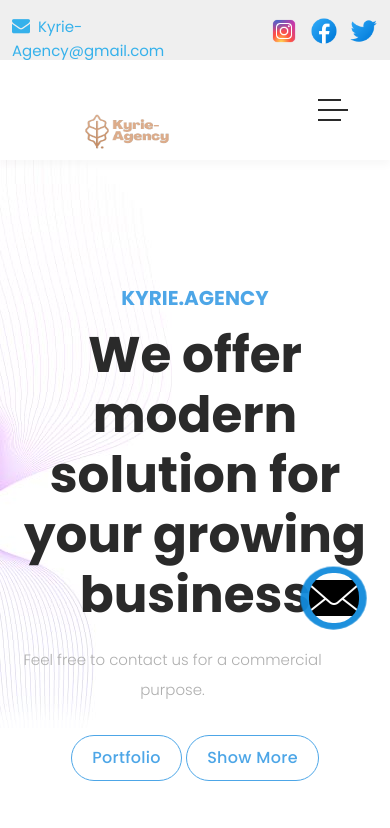
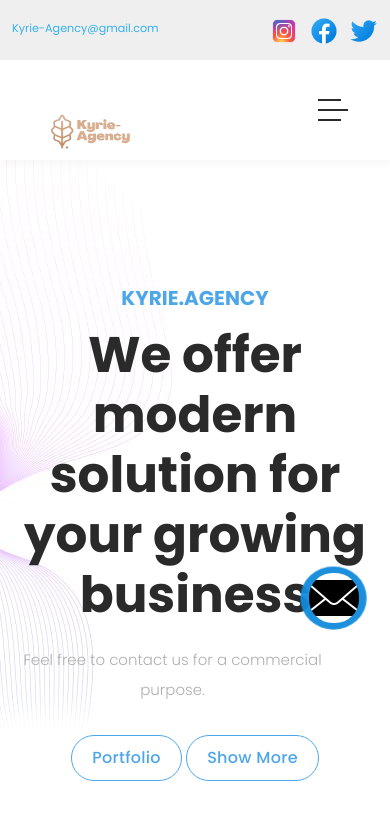
Before and after one commit to tuyishimekyrie/Kyrie-Agency, a plain HTML site: page index.html in a window 390 px wide. Shown: the top 828 px of the page. Drawn offline with Linux system fonts and the light colour scheme.

Commit message:
update css
COMMITTED

```diff
--- a/assets/css/style.css
+++ b/assets/css/style.css
@@ -334,7 +334,15 @@ header
   font-size: 14px;
   transition: all .3s;
 }
-
+@media only screen and (max-width: 480px) {
+  .pre-header ul.info li a i  {
+    display: none;
+  }
+  .pre-header ul.info li a {
+    font-size: .7rem;
+    text-align: center;
+  }
+}
 .pre-header ul.social-media li a:hover {
   background-color: #1b93e9;
 }
@@ -354,8 +362,10 @@ header
   color: #fff;
 }
 .container .logo img {
-  width: 180px;
+  width: 170px;
   height: 150px;
+  margin-left: -2rem;
+  margin-bottom: 20rem;
 }
 
 .background-header .main-nav .nav li:hover a {
```
